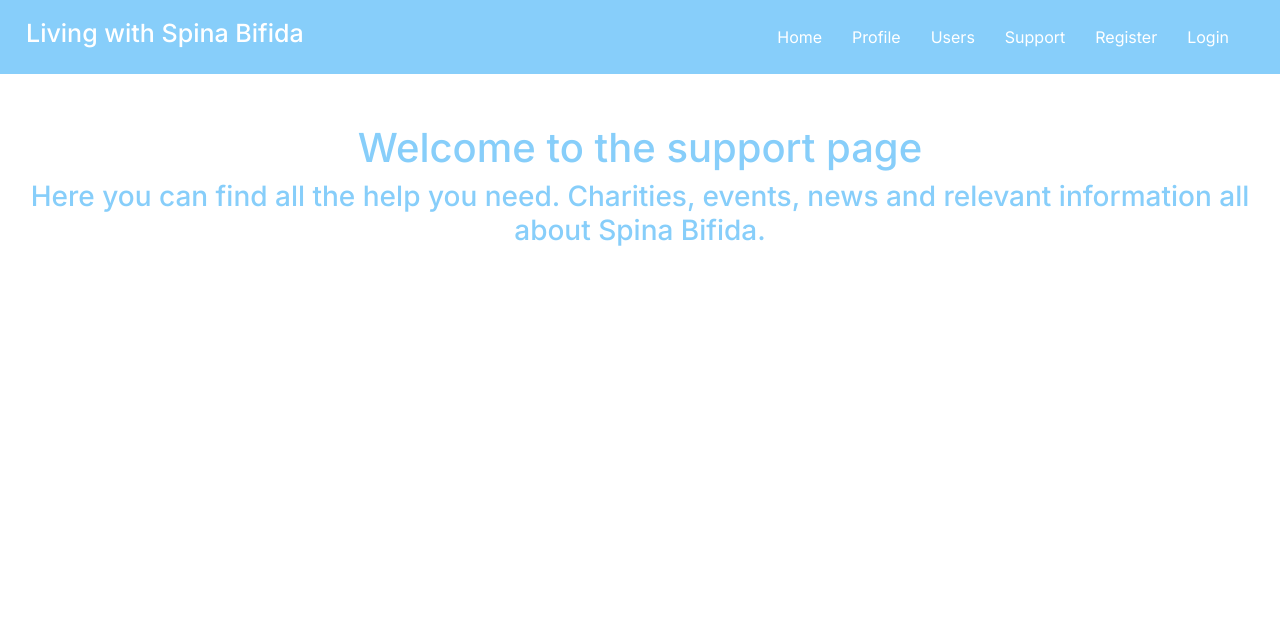
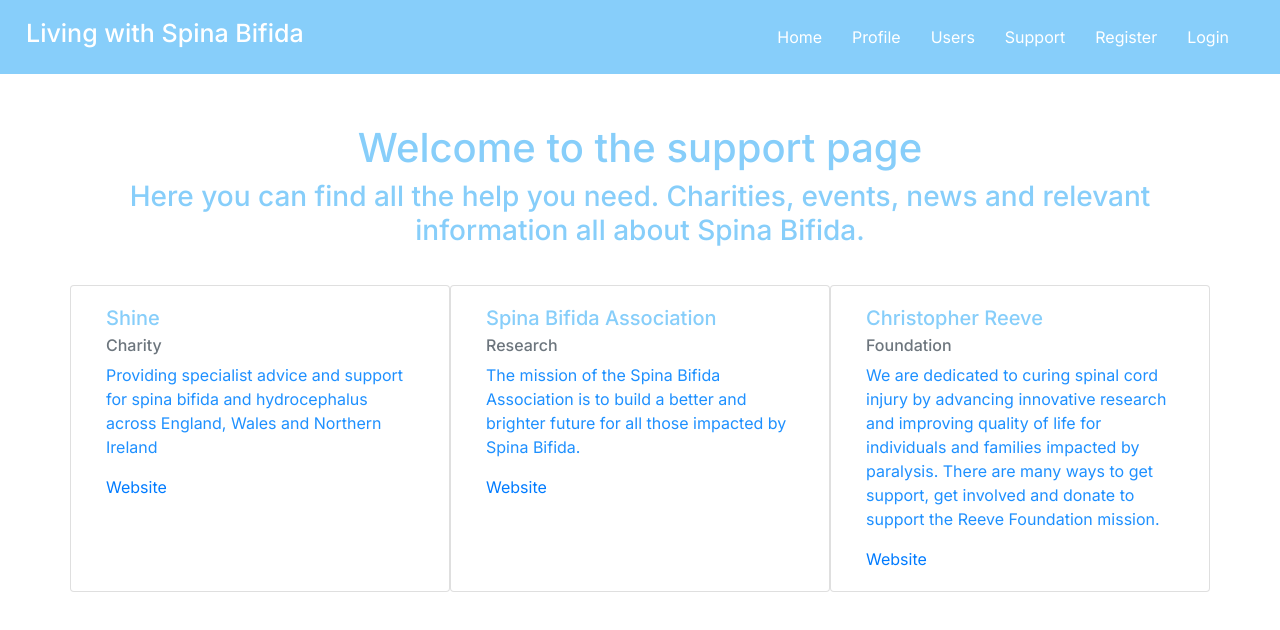
Before and after one commit to tufanbutuner/livingwithspinabifida, a React (Create React App) app: page /support in a window 1280 px wide. Shown: the top 630 px of the page. Built offline with nearby package versions, Linux system fonts and the light colour scheme.

Commit message:
Updated Support.js page
- removed dup index page

```diff
--- a/src/Support.js
+++ b/src/Support.js
@@ -1,11 +1,43 @@
-function Support() {
+import Card from 'react-bootstrap/Card';
+import Container from 'react-bootstrap/Container'
+import Row from 'react-bootstrap/Row'
+
+const Support = () => {
     return (
-        <div className="support">
+        <Container>
+            <div className="support">
+                <Row>
             <div className="supportHeader">
                 <h1>Welcome to the support page</h1>
                 <h3>Here you can find all the help you need. Charities, events, news and relevant information all about Spina Bifida.</h3>
             </div>
-        </div>
+            <Card className="col-lg-4" >
+                <Card.Body>
+                    <Card.Title>Shine</Card.Title>
+                    <Card.Subtitle className="mb-2 text-muted">Charity</Card.Subtitle>
+                    <Card.Text className="supportText">Providing specialist advice and support for spina bifida and hydrocephalus across England, Wales and Northern Ireland</Card.Text>
+                    <Card.Link href="https://www.shinecharity.org.uk/" target="_blank">Website</Card.Link>
+                </Card.Body>
+            </Card>
+            <Card className="col-lg-4">
+                <Card.Body>
+                    <Card.Title>Spina Bifida Association</Card.Title>
+                    <Card.Subtitle className="mb-2 text-muted">Research</Card.Subtitle>
+                    <Card.Text className="supportText">The mission of the Spina Bifida Association is to build a better and brighter future for all those impacted by Spina Bifida.</Card.Text>
+                    <Card.Link href="https://www.spinabifidaassociation.org/" target="_blank">Website</Card.Link>
+                </Card.Body>
+            </Card>
+            <Card className="col-lg-4">
+                <Card.Body>
+                    <Card.Title>Christopher Reeve</Card.Title>
+                    <Card.Subtitle className="mb-2 text-muted">Foundation</Card.Subtitle>
+                    <Card.Text className="supportText">We are dedicated to curing spinal cord injury by advancing innovative research and improving quality of life for individuals and families impacted by paralysis. There are many ways to get support, get involved and donate to support the Reeve Foundation mission.</Card.Text>
+                    <Card.Link href="https://www.christopherreeve.org/living-with-paralysis/health/causes-of-paralysis/spina-bifida" target="_blank">Website</Card.Link>
+                </Card.Body>
+                    </Card>
+                    </Row>
+            </div>
+        </Container>
     )
 }
 
--- a/src/css/index.css
+++ b/src/css/index.css
@@ -241,6 +241,11 @@
 .supportHeader {
   text-align: center;
   margin-top: 50px;
+  margin-bottom: 30px;
+}
+
+.supportText {
+  color: #1E90FF;
 }
 
 /* COMMENTS MODAL */
```
Also changed, not shown: index.js (deleted, +0 -7 lines).
